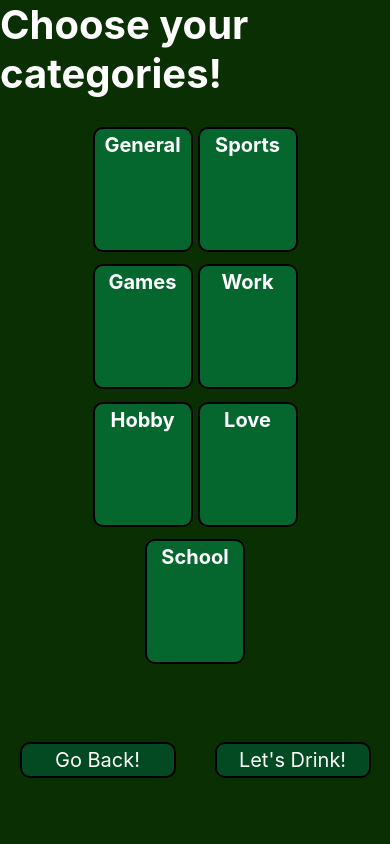
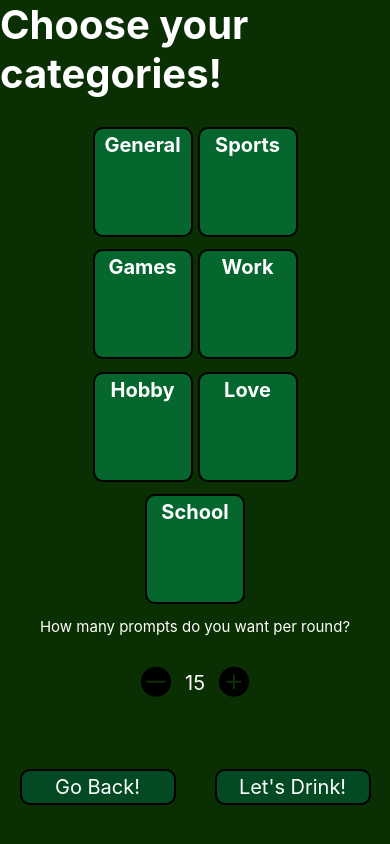
Before and after one commit to Daan0709/BoxFolder, a React Native app: screen /CategoryScreen in a window 390 px wide. Built offline with nearby package versions, Linux system fonts and the light colour scheme.

Commit message:
Created buttons to set the amount of prompts that the player gets per round

```diff
--- a/app/components/Category.js
+++ b/app/components/Category.js
@@ -30,7 +30,7 @@ function Category({ title, initialCheck, handleToUpdate }) {
 
 const styles = StyleSheet.create({
     category_unchecked: {
-        height: 125,
+        height: 110,
         width: 100,
         backgroundColor: colors.Tertiary,
         borderWidth: 2,
@@ -41,7 +41,7 @@ const styles = StyleSheet.create({
         alignItems: "center",
     },
     category_checked: {
-        height: 125,
+        height: 110,
         width: 100,
         backgroundColor: colors.Tertiary,
         borderWidth: 2,
--- a/app/screens/CategoryScreen.js
+++ b/app/screens/CategoryScreen.js
@@ -1,6 +1,7 @@
 import React, {Component} from 'react';
 import {Alert, StatusBar, StyleSheet, Text, TouchableOpacity, View} from "react-native";
 import * as ScreenOrientation from "expo-screen-orientation";
+import { AntDesign } from '@expo/vector-icons';
 
 import colors from "../config/colors";
 import Category from "../components/Category";
@@ -11,7 +12,8 @@ class CategoryScreen extends Component {
     state = {
         categories: [{title: "General", checked: true}, {title: "Sports", checked: true}, {title: "Games", checked: true},
                     {title: "Work", checked: true}, {title: "Hobby", checked: true},
-                    {title: "Love", checked: true}, {title: "School", checked: true}]
+                    {title: "Love", checked: true}, {title: "School", checked: true}],
+        amountOfPrompts: 15
     };
 
     handleCheck = (checked, title) => {         // Function that keeps the state categories up to date whenever one of the categories is checked or unchecked
@@ -32,22 +34,37 @@ class CategoryScreen extends Component {
 
     handlePlayButton = () => {
 
-        let cleared = false;
+        let amountCleared = 0;
         this.state.categories.forEach((category) => {
             if (category.checked === true){
-                cleared = true;
+                amountCleared++;
             }
         })
 
-        if (!cleared){
-            Alert.alert("Error", "Please select at least one category to play");
+        if (amountCleared < 2){
+            Alert.alert("Error", "Please select at least two categories to play");
             return
         }
 
         this.props.navigation.navigate('GameScreen', {
             categories: this.state.categories,
-            playerList: this.props.route.params.playerList
+            playerList: this.props.route.params.playerList,
+            amountOfPrompts: this.state.amountOfPrompts
         });
+    }
+
+    reduceAmountOfPrompts = () => {
+        if (this.state.amountOfPrompts === 5){
+            return;
+        }
+        this.setState({'amountOfPrompts': this.state.amountOfPrompts - 5})
+    }
+
+    increaseAmountOfPrompts = () => {
+        if (this.state.amountOfPrompts === 30){
+            return;
+        }
+        this.setState({'amountOfPrompts': this.state.amountOfPrompts + 5})
     }
 
     render() {
@@ -66,6 +83,20 @@ class CategoryScreen extends Component {
                         })}
                     </View>
 
+                    <View style={styles.buttonContainerColumn}>
+                        <Text style={styles.smallText}>How many prompts do you want per round?</Text>
+                        <View style={styles.amountOfRoundsContainer}>
+                            <TouchableOpacity onPress={this.reduceAmountOfPrompts}>
+                                <AntDesign name="minuscircle" size={30} color="black" />
+                            </TouchableOpacity>
+                            <Text style={styles.normalText}>{this.state.amountOfPrompts}</Text>
+                            <TouchableOpacity onPress={this.increaseAmountOfPrompts}>
+                                <AntDesign name="pluscircle" size={30} color="black" />
+                            </TouchableOpacity>
+                        </View>
+                    </View>
+
+
                     <View style={styles.buttonContainer}>
                         <TouchableOpacity style={styles.longButton} onPress={this.handleBackButton}>
                             <Text style={styles.normalText}>Go Back!</Text>
@@ -82,6 +113,14 @@ class CategoryScreen extends Component {
 }
 
 const styles = StyleSheet.create({
+    amountOfRoundsContainer: {
+        flex: 1,
+        flexDirection: "row",
+        width: "100%",
+        justifyContent: "center",
+        alignItems: "center",
+        gap: 10,
+    },
     background: {
         flex: 1,
         justifyContent: 'flex-start',
@@ -95,8 +134,14 @@ const styles = StyleSheet.create({
         alignItems: "center",
         justifyContent: "space-around"
     },
+    buttonContainerColumn: {
+        flex: 1,
+        width: "100%",
+        alignItems: "center",
+        justifyContent: "space-around"
+    },
     categoryContainer: {
-        height: 550, // Categoryheight * rows + 50
+        height: 490, // Categoryheight * rows + 50
         flexDirection: "row",
         flexWrap: "wrap",
         justifyContent: "space-around",
@@ -119,6 +164,10 @@ const styles = StyleSheet.create({
         color: colors.White,
         fontSize: 20,
     },
+    smallText: {
+        color: colors.White,
+        fontSize: 15,
+    },
     title: {
         color: colors.White,
         fontSize: 40,
--- a/app/screens/GameScreen.js
+++ b/app/screens/GameScreen.js
@@ -19,7 +19,8 @@ class GameScreen extends Component {
         promptLoaded: false,
         promptsLoaded: false,
         showNextRoundScreen: false,
-        turnsUntilNextRound: 15,
+        turnsUntilNextRound: this.props.route.params.amountOfPrompts,
+        amountOfPrompts: this.props.route.params.amountOfPrompts,
         currentPlayer: null,
         currentPlayerIndex: 0,
         finalRound: false
@@ -87,7 +88,7 @@ class GameScreen extends Component {
 
     nextRoundHandler = () => {
         this.setState({'showNextRoundScreen': false});
-        this.setState({'turnsUntilNextRound': 15 - 1});
+        this.setState({'turnsUntilNextRound': this.state.amountOfPrompts - 1});
         const nextRound = this.state.currentRound + 1;
         if (nextRound === 3){
             this.loadInFirstPlayer();
```
